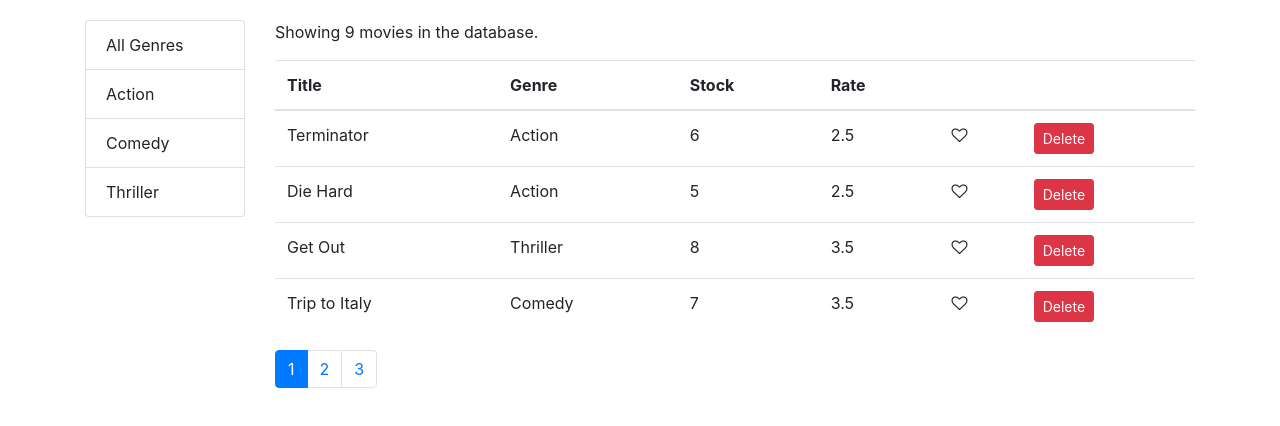
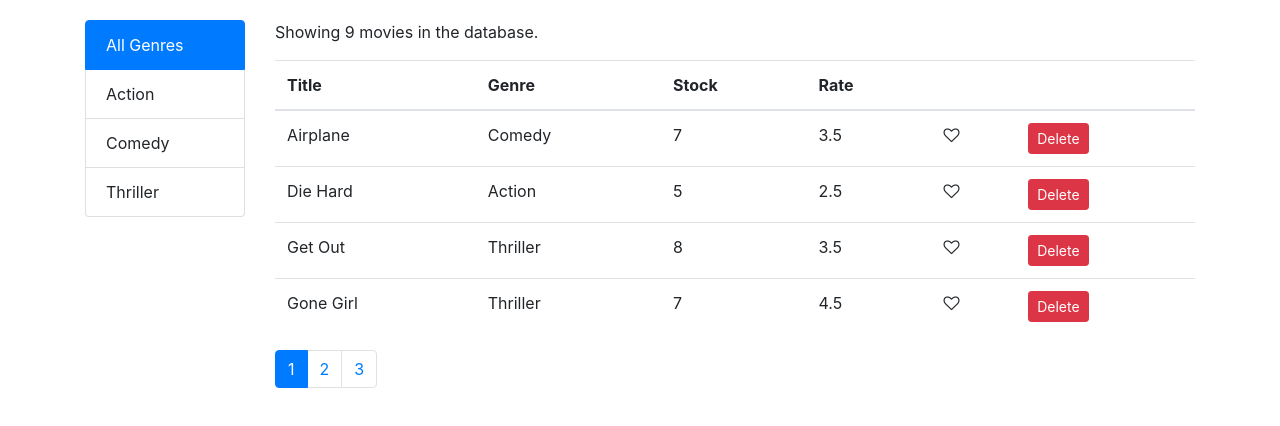
Before and after one commit to pawpaw2022/vidly, a React (Create React App) app: page /movies in a window 1280 px wide. Shown: the top 426 px of the page. Built offline with nearby package versions, Linux system fonts and the light colour scheme.

Commit message:
sorting on progress

```diff
--- a/src/components/movies.jsx
+++ b/src/components/movies.jsx
@@ -5,6 +5,7 @@
 import ListGroup from './common/listGroup';
 import MoviesTable from './moviesTable';
 import { paginate } from '../utils/paginate';
+import _ from 'lodash';
 
 class Movies extends Component {
     state = {
@@ -12,13 +13,15 @@
         genres: [],
         pageSize: 4,
         currentPage: 1,
+        sortColumn: {path: "title", order: "asc"},
      }
 
      // import the data from backend services
      componentDidMount() {
-        const genres = [{_id: "", name: 'All Genres' }, ...getGenres()]
+        const allGenres = {_id: "", name: 'All Genres' }
+        const genres = [allGenres, ...getGenres()]
 
-         this.setState({ movies: getMovies(), genres });
+         this.setState({ movies: getMovies(), genres, selectedGenre: allGenres });
      }
 
      handleDelete = movie => {
@@ -29,11 +32,11 @@
      handleLike = movie => {
         const new_movies = [...this.state.movies]
         new_movies[new_movies.indexOf(movie)].liked = !new_movies[new_movies.indexOf(movie)].liked;
-        this.setState({new_movies})
+        this.setState({movies: new_movies})
      };
 
-     handleSort = path =>{
-         console.log(path)
+     handleSort = sortColumn =>{
+        this.setState({sortColumn})
      }
 
      handlePageChange = (page) => {
@@ -48,13 +51,15 @@
     render() {
 
         const { length: count } = this.state.movies;
-        const { pageSize, currentPage, selectedGenre, genres,movies: allMovies} = this.state;
+        const { pageSize, currentPage, selectedGenre, genres, sortColumn, movies: allMovies} = this.state;
 
         const filtered = selectedGenre && selectedGenre._id
             ? allMovies.filter(m => m.genre.name === selectedGenre.name)
             : allMovies;
 
-        const movies = paginate(filtered, currentPage, pageSize)
+        const sorted = _.orderBy(filtered, [sortColumn.path], [sortColumn.order])
+
+        const movies = paginate(sorted, currentPage, pageSize)
 
         if (count === 0) return "There are no movies in the database."
 
@@ -74,6 +79,7 @@
 
                     <MoviesTable
                     movies={movies}
+                    sortColumn={sortColumn}
                     onLike={this.handleLike}
                     onDelete={this.handleDelete}
                     onSort = {this.handleSort}
--- a/src/components/moviesTable.jsx
+++ b/src/components/moviesTable.jsx
@@ -1,18 +1,31 @@
-import React from 'react';
+import React, {Component} from 'react';
 import Like from './common/like';
 
-const MoviesTable = (props) => {
+class MoviesTable extends Component {
 
-    const { movies, onDelete, onLike, onSort } = props;
+    // change the responsibility to subclass so the sort stays the same
+    raiseSort = path => {
+        // change sort order if user click more than once
+        const sortColumn = {...this.props.sortColumn}
+        if (sortColumn.path === path){
+            sortColumn.order = sortColumn.order==="asc" ? "desc" : "asc"
+        }
+        else{
+            sortColumn.path = path
+            sortColumn.order = "asc"
+        }
+        this.props.onSort(sortColumn)
+    }
 
-    return (
-        <table className='table'>
+    render() {
+        const { movies, onDelete, onLike } = this.props;
+        return (<table className='table'>
             <thead>
                 <tr>
-                    <th onClick={() => onSort('title')}>Title</th>
-                    <th onClick={() => onSort('genre.name')}>Genre</th>
-                    <th onClick={() => onSort('numberInStock')}>Stock</th>
-                    <th onClick={() => onSort('dailyRentalRate')}>Rate</th>
+                    <th onClick={() => this.raiseSort('title')}>Title</th>
+                    <th onClick={() => this.raiseSort('genre.name')}>Genre</th>
+                    <th onClick={() => this.raiseSort('numberInStock')}>Stock</th>
+                    <th onClick={() => this.raiseSort('dailyRentalRate')}>Rate</th>
                     <th></th>
                     <th></th>
                 </tr>
@@ -39,7 +52,11 @@
                 }
             </tbody>
         </table>
-     );
+
+
+        );
+    }
 }
 
+
 export default MoviesTable;
```
